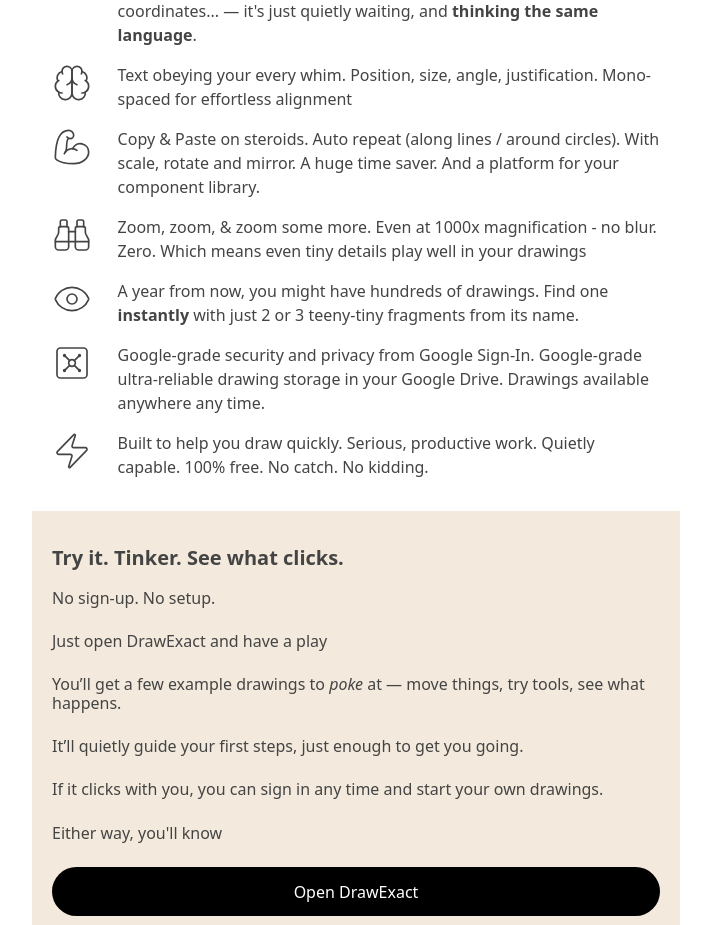
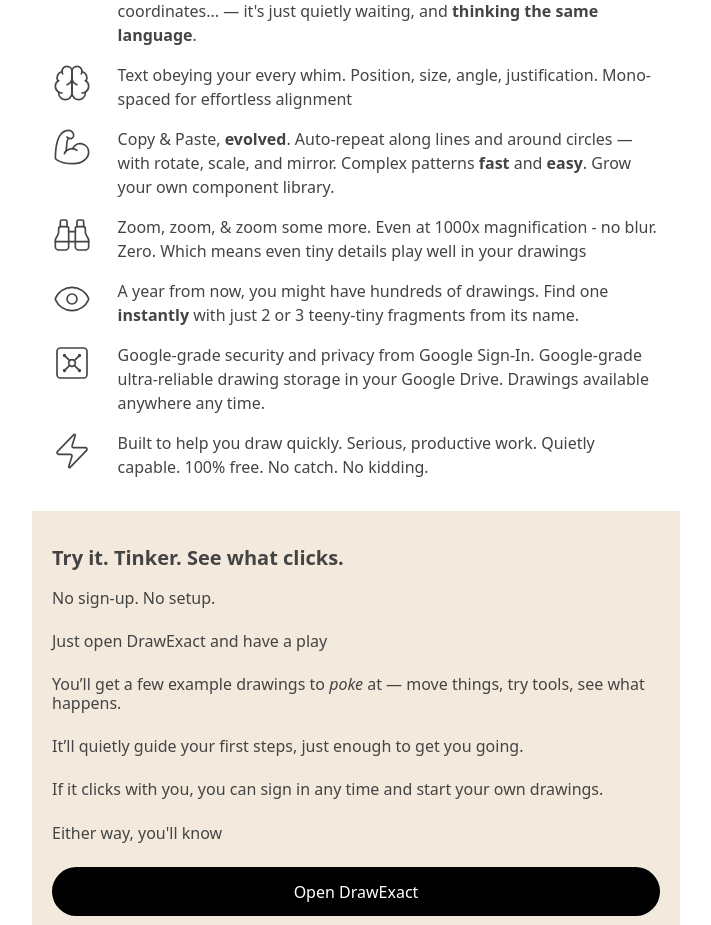
Before and after one commit to peterhoward42/dxact-web, a Svelte app: page / in a window 1280 px wide. Shown: the part 1740-2665 px from the top of the page, without its empty margins (284-995 px from the left). Built offline with nearby package versions, Linux system fonts and the light colour scheme.

Commit message:
Word smith copy and paste

```diff
--- a/src/components/WhatMakesItWorth.svelte
+++ b/src/components/WhatMakesItWorth.svelte
@@ -27,8 +27,8 @@
                             lines... arcs... tangents... fillets... normals...
                             radials... angles... parallels... ellipses...
                             cartesian and polar coordinates... — it's just
-                            quietly waiting, and <strong>thinking the
-                            same language</strong>.
+                            quietly waiting, and
+                            <strong>thinking the same language</strong>.
                         </span>{/snippet}
                 </ListItemWithIcon>
             </li>
@@ -40,9 +40,9 @@
                             absoluteStrokeWidth={true}
                         />{/snippet}
                     {#snippet theCpt()}<span
-                            >Text obeying your every whim. Position,
-                            size, angle, justification. Mono-spaced for
-                            effortless alignment</span
+                            >Text obeying your every whim. Position, size,
+                            angle, justification. Mono-spaced for effortless
+                            alignment</span
                         >{/snippet}
                 </ListItemWithIcon>
             </li>
@@ -54,9 +54,11 @@
                             absoluteStrokeWidth={true}
                         />{/snippet}
                     {#snippet theCpt()}<span
-                            >Copy &amp; Paste on steroids. Auto repeat (along
-                            lines / around circles). With scale, rotate and
-                            mirror. A huge time saver. And a platform for your component library.</span
+                            >Copy & Paste, <strong>evolved</strong>. Auto-repeat
+                            along lines and around circles — with rotate, scale,
+                            and mirror. Complex patterns <strong>fast</strong>
+                            and <strong>easy</strong>. Grow your own component
+                            library.</span
                         >{/snippet}
                 </ListItemWithIcon>
             </li>
```
